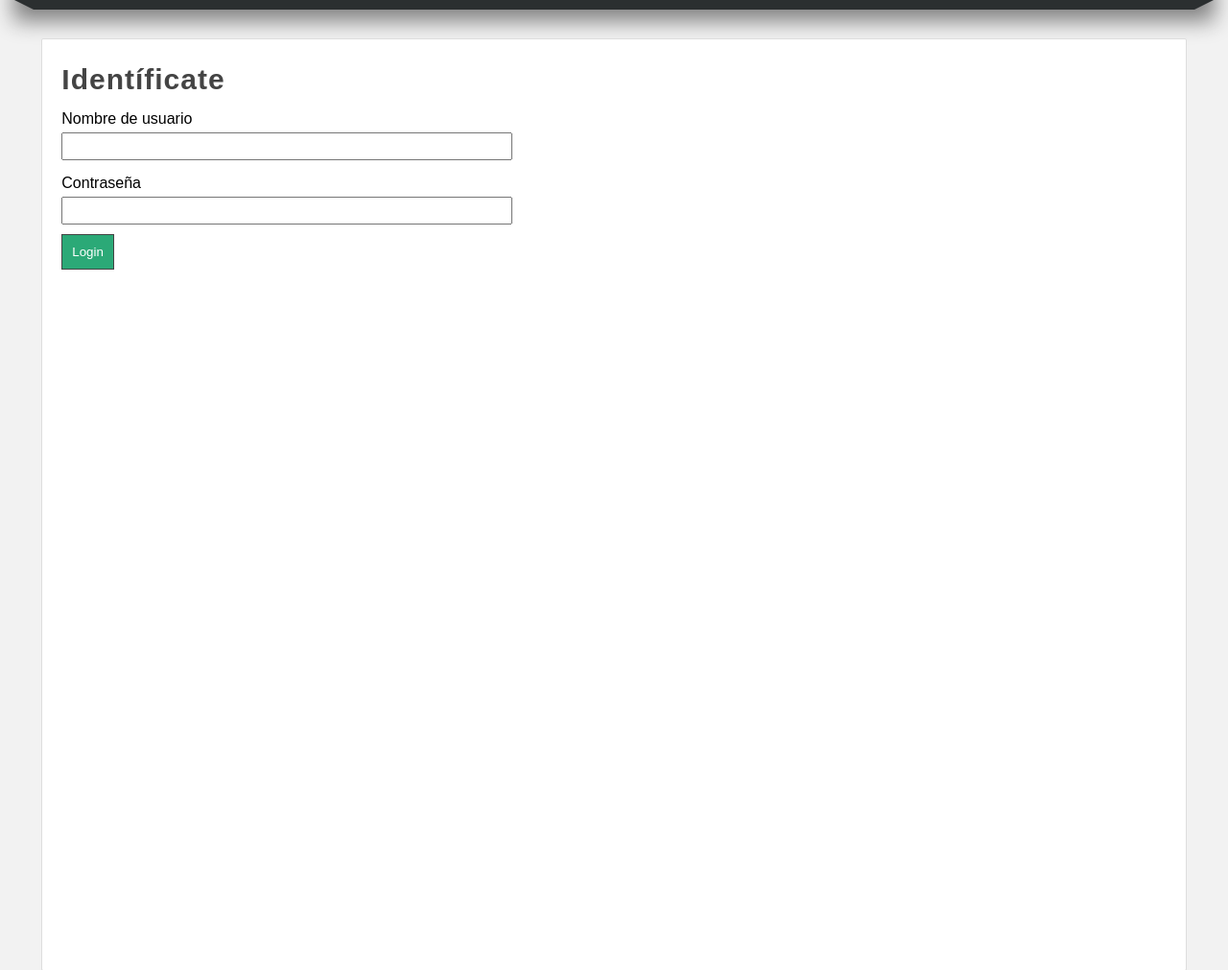
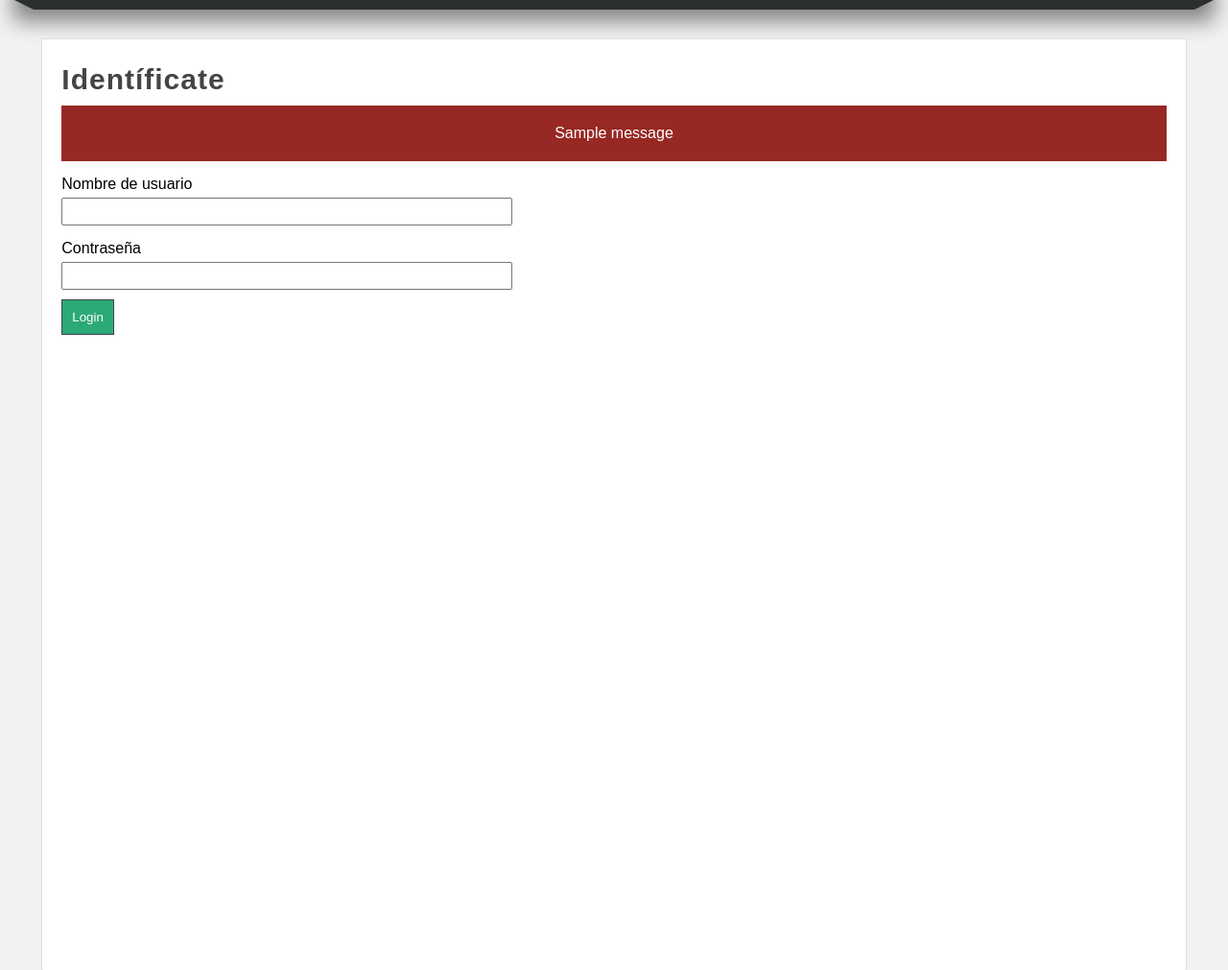
Before and after one commit to MiltonPonceRodriguez1/master-python, a Django app: page /login/ in a window 1280 px wide. Shown: the part 182-1193 px from the top of the page at 96% size. Run offline with Django 4.2, Linux system fonts and the light colour scheme; data comes from the database, SQL or seed files in the repository; both versions use the stored data as it was after the commit; one stand-in notice (Sample message) is shown; parts of the project's set-up code (start-up, migrations or seed data) failed here and were passed over.

Commit message:
login-done

```diff
--- a/22-django/ProyectoDjango/mainapp/static/css/styles.css
+++ b/22-django/ProyectoDjango/mainapp/static/css/styles.css
@@ -267,12 +267,17 @@ nav > ul > li:hover > ul > li:hover a {
 }
 
 .message,
+.alert,
 .alert-success {
     padding: 20px;
     background: #1f7e58;
     color: white;
     text-align: center;
     margin-bottom: 10px;
+}
+
+.alert-warning {
+    background: #972824;
 }
 
 .article-item {
--- a/22-django/ProyectoDjango/mainapp/templates/users/login.html
+++ b/22-django/ProyectoDjango/mainapp/templates/users/login.html
@@ -5,7 +5,13 @@
 {% block content %}
     <h1 class="title">{{title}}</h1>
 
-    {{register_form.errors}}
+    {% if messages %}
+        {% for message in messages %}
+            <div class="alert alert-warning">
+                {{message}}
+            </div>
+        {% endfor %}
+    {% endif %}
 
     <form method="POST" action="">
         {% csrf_token %}
--- a/22-django/ProyectoDjango/mainapp/views.py
+++ b/22-django/ProyectoDjango/mainapp/views.py
@@ -2,6 +2,7 @@ from django.shortcuts import render, redirect
 from django.contrib import messages
 from django.contrib.auth.forms import UserCreationForm
 from mainapp.forms import RegisterForm
+from django.contrib.auth import authenticate, login, logout
 
 # Create your views here.
 
@@ -33,6 +34,17 @@ def register_page(request):
     })
 
 def login_page(request):
+    if(request.method == 'POST'):
+        username = request.POST.get('username')
+        password = request.POST.get('password')
+
+        user = authenticate(request, username=username, password=password)
+
+        if user is not None:
+            login(request, user)
+            return redirect('inicio')
+        else:
+            messages.warning(request, 'No te has identificado correctamente :(')
 
     return render(request, 'users/login.html', {
         'title': 'Identíficate'
```
Also changed, not shown: 22-django/ProyectoDjango/db.sqlite3.
